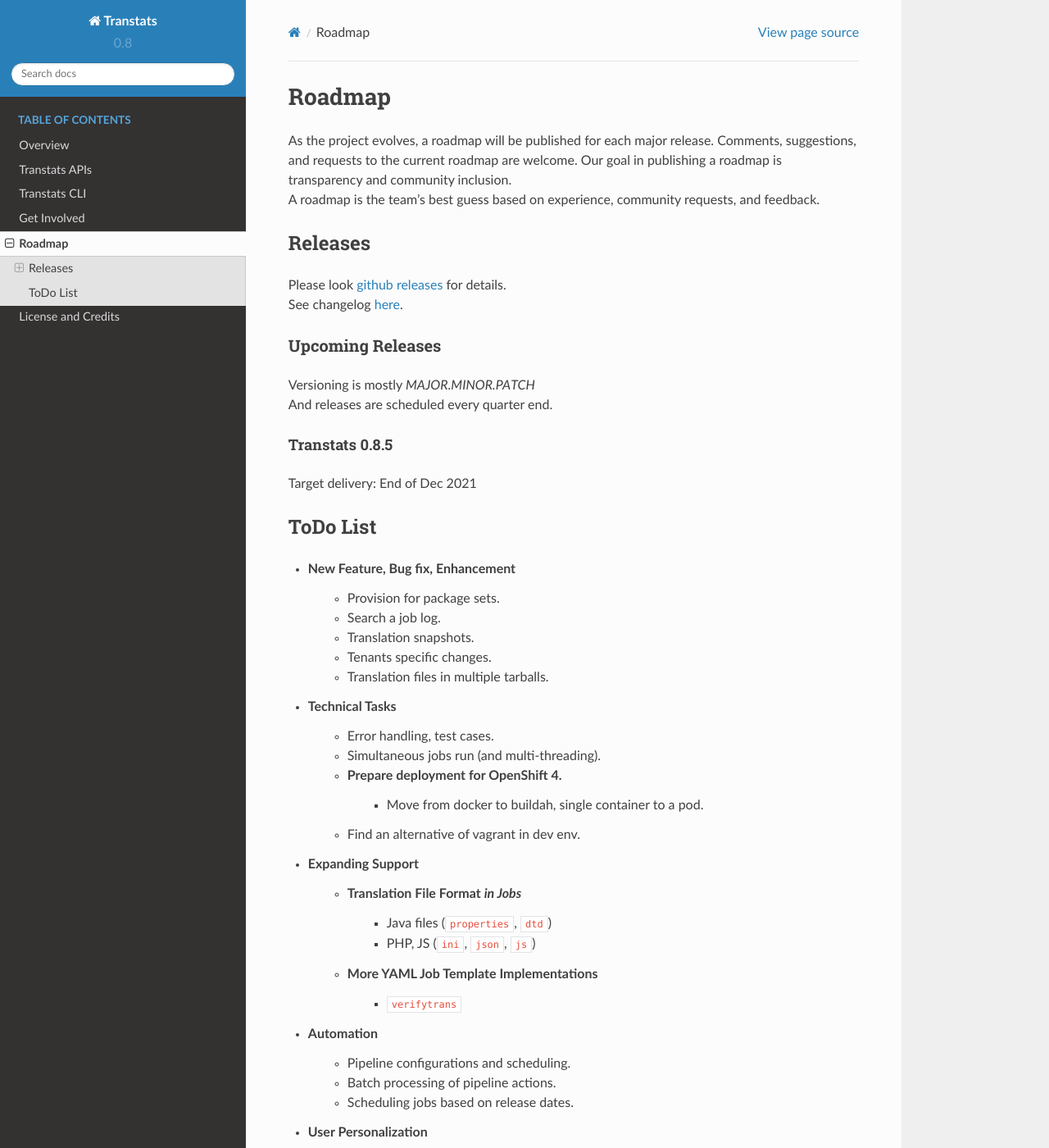
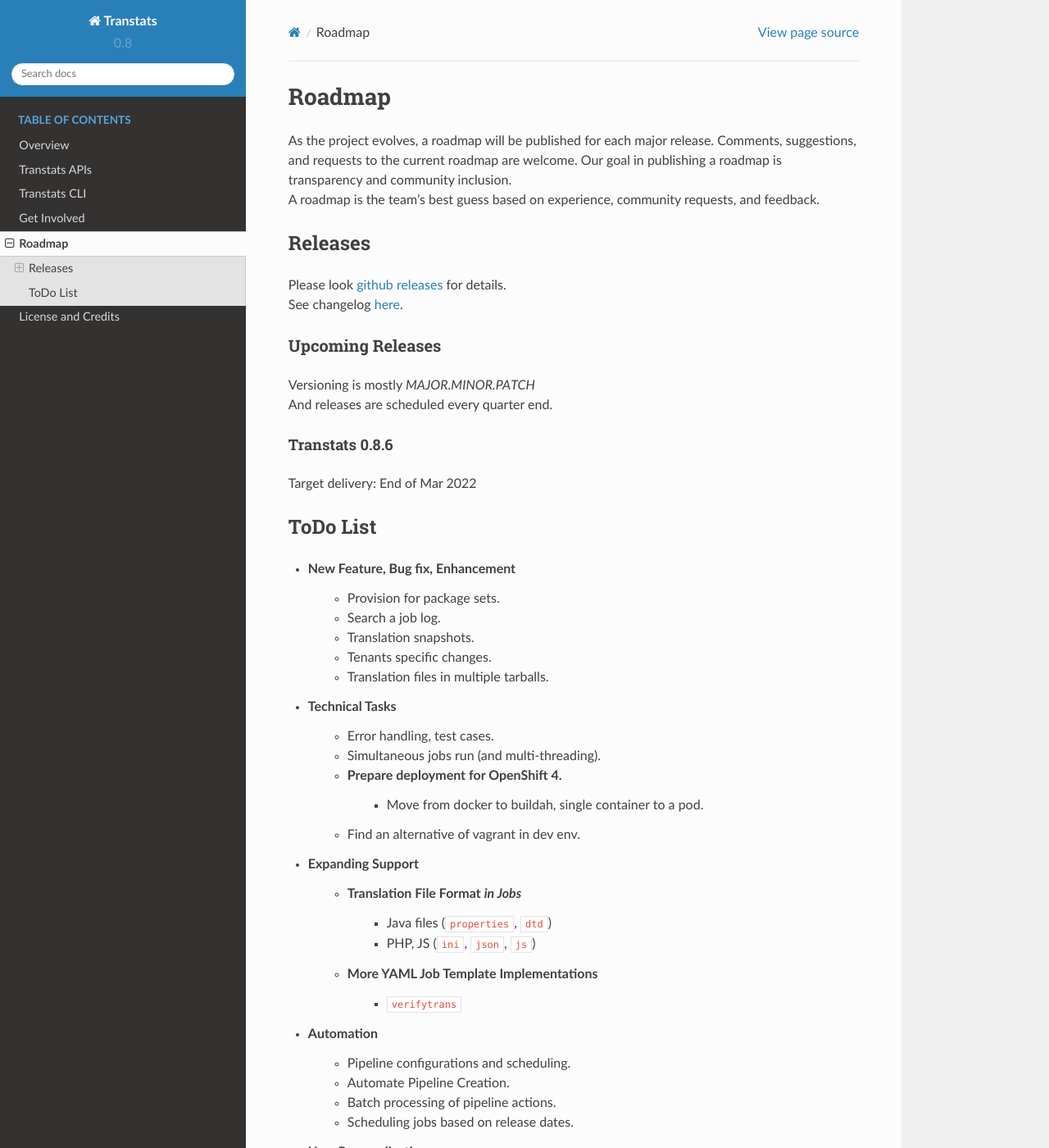
Before and after one commit to transtats/transtats, a Sphinx documentation site: the page built from docs/source/roadmap.rst, in a window 1280 px wide and 1400 px high. Shown: the whole window at 82% size. Built offline with Sphinx 7.4.7 and the Read the Docs theme 2.0.0, drawn with Linux system fonts in a browser that asks for light colours.

Commit message:
updates docs, fix docker-compose deps

```diff
--- a/docs/source/roadmap.rst
+++ b/docs/source/roadmap.rst
@@ -20,10 +20,10 @@ Upcoming Releases
 | And releases are scheduled every quarter end.
 
 
-Transtats 0.8.5
+Transtats 0.8.6
 ---------------
 
-| Target delivery: End of Dec 2021
+| Target delivery: End of Mar 2022
 
 
 ToDo List
@@ -52,6 +52,7 @@ ToDo List
 
 - Automation
     - Pipeline configurations and scheduling.
+    - Automate Pipeline Creation.
     - Batch processing of pipeline actions.
     - Scheduling jobs based on release dates.
 
```
Also changed, not shown: CHANGELOG.md (+2 -1 lines), CONTRIBUTING.md (line endings or trailing spaces), 3 other files.
